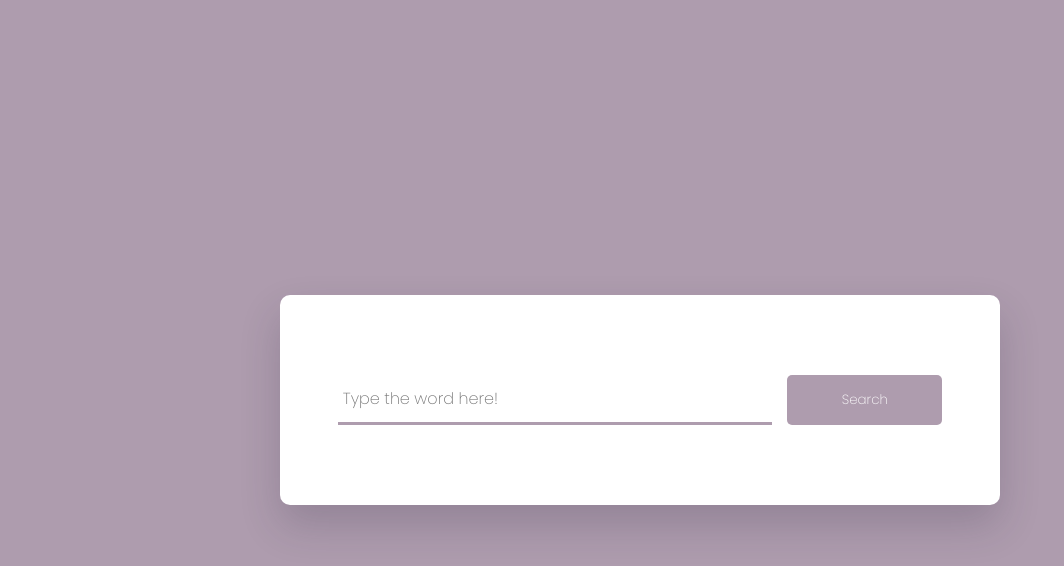
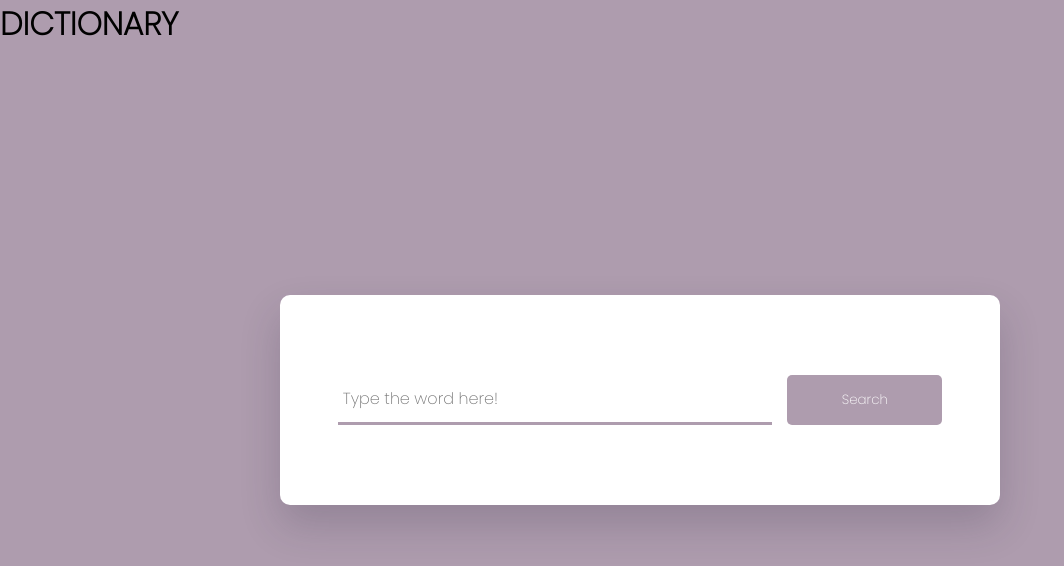
Before and after one commit to sarthakvishwakarma/dictionary, a plain HTML site: page index.html in a window 1280 px wide. Shown: the whole page, without its empty margins (0-1064 px from the left). Drawn offline with Linux system fonts and the light colour scheme.

Commit message:
Update index.html

```diff
--- a/index.html
+++ b/index.html
@@ -16,6 +16,7 @@
 </head>
 
 <body>
+    <h1 id="heading">DICTIONARY</h1>
     <audio id="sound"></audio>
     <div class="container">
         <div class="search-box">
```
